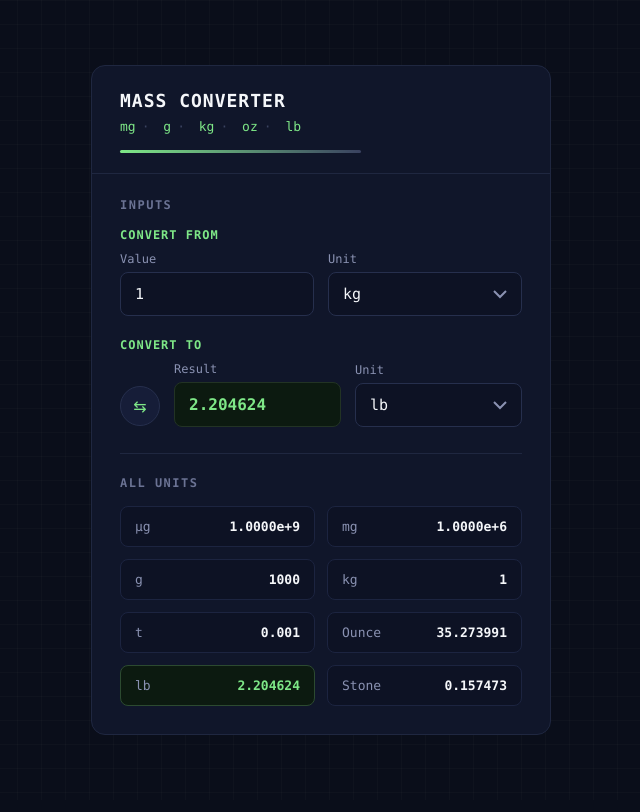
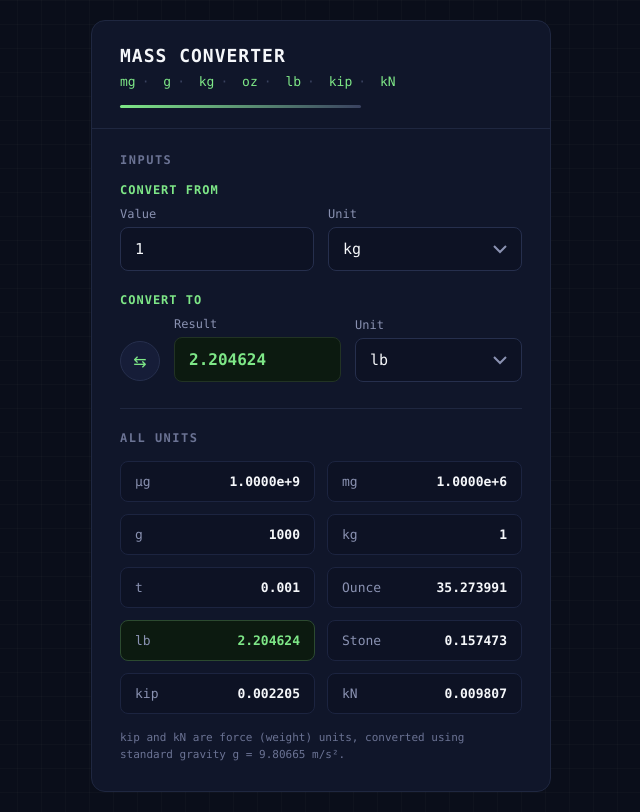
Before and after one commit to 213038045-star/Civil-Engineers-Website, a plain HTML site: page templates/others/mass_unit.html in a window 1280 px wide. Shown: the whole page, without its empty margins (319-959 px from the left). Drawn offline with Linux system fonts and the light colour scheme.

Commit message:
mass unit

```diff
--- a/templates/others/mass_unit.html
+++ b/templates/others/mass_unit.html
@@ -209,6 +209,13 @@
   .unit-cell.active .u-val {
     color: #7ee787;
   }
+
+  .force-note {
+    font-size: 11px;
+    color: #6b7394;
+    margin-top: 16px;
+    line-height: 1.5;
+  }
 </style>
 </head>
 <body>
@@ -221,7 +228,9 @@
       <span>g</span><span class="dot">&middot;</span>
       <span>kg</span><span class="dot">&middot;</span>
       <span>oz</span><span class="dot">&middot;</span>
-      <span>lb</span>
+      <span>lb</span><span class="dot">&middot;</span>
+      <span>kip</span><span class="dot">&middot;</span>
+      <span>kN</span>
     </div>
     <div class="progress-line"></div>
   </div>
@@ -258,11 +267,16 @@
 
     <div class="section-label">All units</div>
     <div class="unit-grid" id="unitGrid"></div>
+
+    <div class="force-note">kip and kN are force (weight) units, converted using standard gravity g = 9.80665 m/s&sup2;.</div>
   </div>
 </div>
 
 <script>
   // base unit: gram
+  // kip and kN are force units — included here as their mass-equivalent
+  // weight under standard gravity (g = 9.80665 m/s²), a common civil/
+  // structural engineering convenience.
   const units = {
     "µg": { label: "Microgram", factor: 0.000001 },
     "mg": { label: "Milligram", factor: 0.001 },
@@ -271,7 +285,9 @@
     "t":  { label: "Metric Ton", factor: 1000000 },
     "oz": { label: "Ounce",      factor: 28.3495 },
     "lb": { label: "Pound",      factor: 453.592 },
-    "st": { label: "Stone",      factor: 6350.29 }
+    "st": { label: "Stone",      factor: 6350.29 },
+    "kip": { label: "Kip (force)", factor: 453592.37 },
+    "kN": { label: "Kilonewton (force)", factor: 101971.6212978 }
   };
 
   const fromSel = document.getElementById('fromUnit');
```
